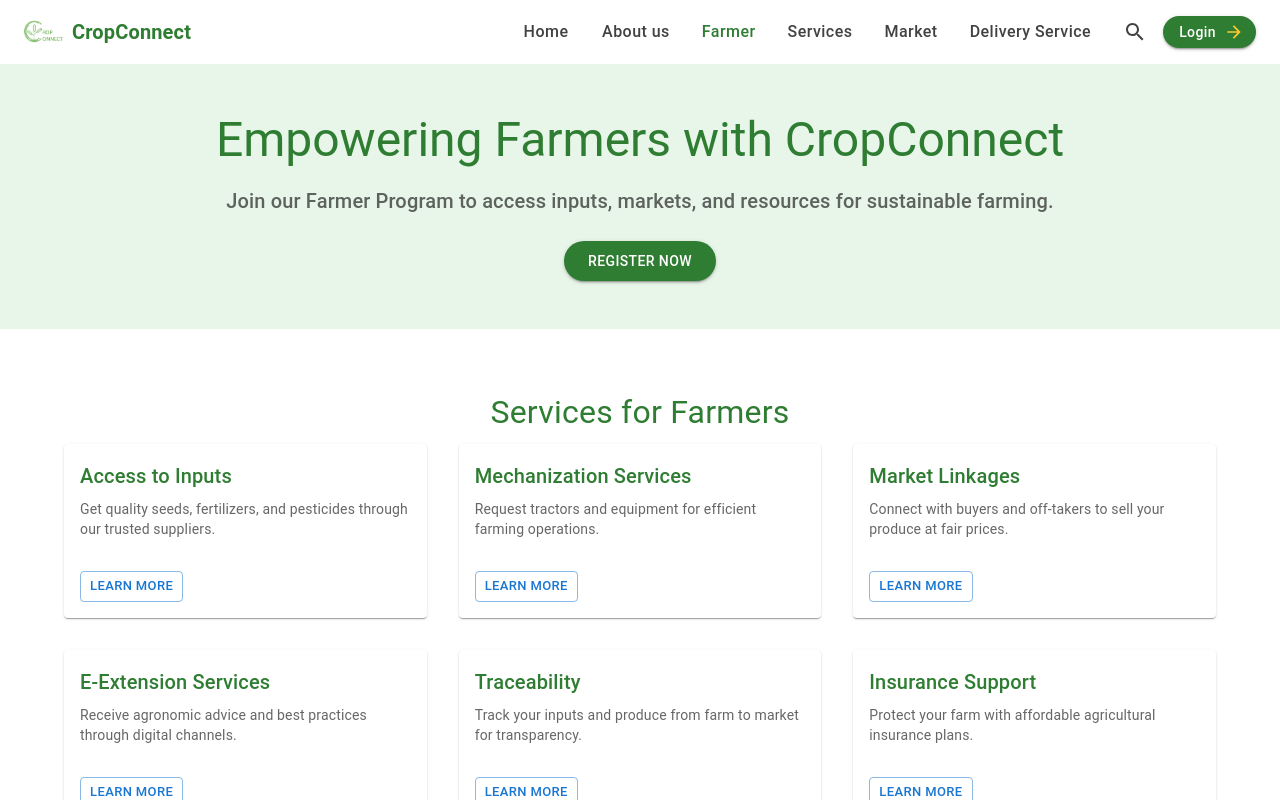
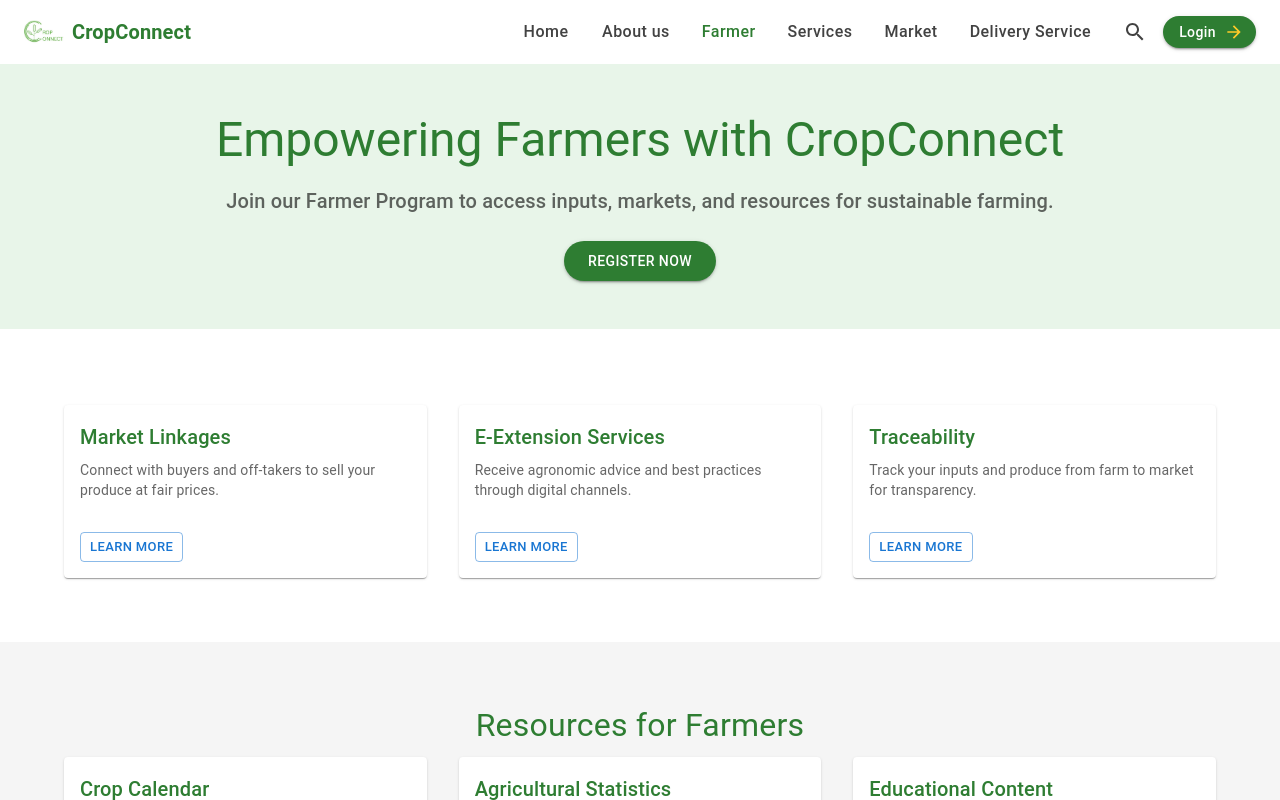
Before and after one commit to kaniobed28/crop-connect, a React (Create React App) app: page /farmer in a window 1280 px wide. Shown: the top 800 px of the page. Built offline with nearby package versions, Linux system fonts and the light colour scheme.

Commit message:
Refactor Farmer page: comment out service titles and descriptions for clarity

```diff
--- a/src/pages/Farmer.js
+++ b/src/pages/Farmer.js
@@ -54,18 +54,12 @@
           gutterBottom
           sx={{ fontSize: { xs: '1.5rem', md: '2rem' }, textAlign: 'center', color: '#2e7d32' }}
         >
-          Services for Farmers
+          {/* Services for Farmers */}
         </Typography>
         <Grid container spacing={4}>
           {[
-            {
-              title: 'Access to Inputs',
-              description: 'Get quality seeds, fertilizers, and pesticides through our trusted suppliers.',
-            },
-            {
-              title: 'Mechanization Services',
-              description: 'Request tractors and equipment for efficient farming operations.',
-            },
+
+
             {
               title: 'Market Linkages',
               description: 'Connect with buyers and off-takers to sell your produce at fair prices.',
@@ -78,10 +72,7 @@
               title: 'Traceability',
               description: 'Track your inputs and produce from farm to market for transparency.',
             },
-            {
-              title: 'Insurance Support',
-              description: 'Protect your farm with affordable agricultural insurance plans.',
-            },
+
           ].map((service, index) => (
             <Grid item xs={12} sm={6} md={4} key={index}>
 
```
Also changed, not shown: src/App.js (line endings or trailing spaces).
